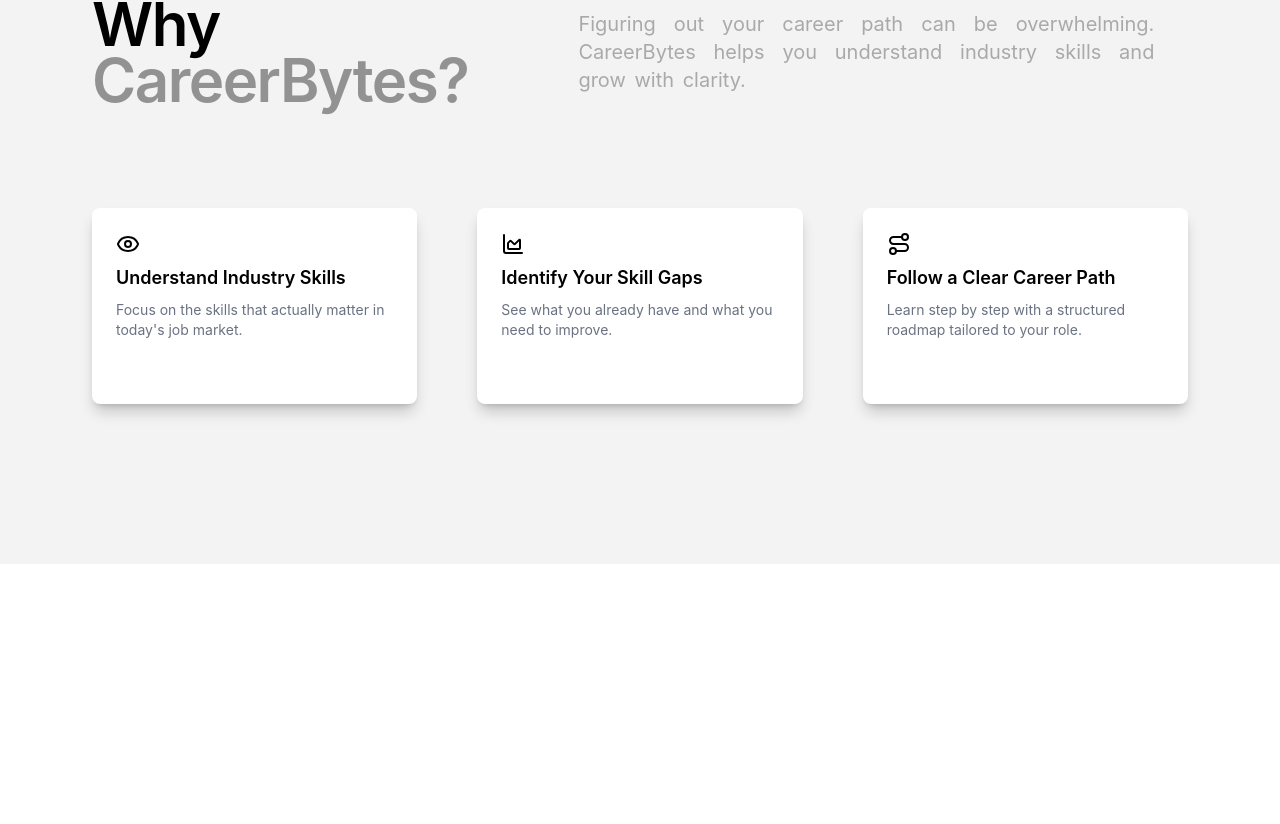
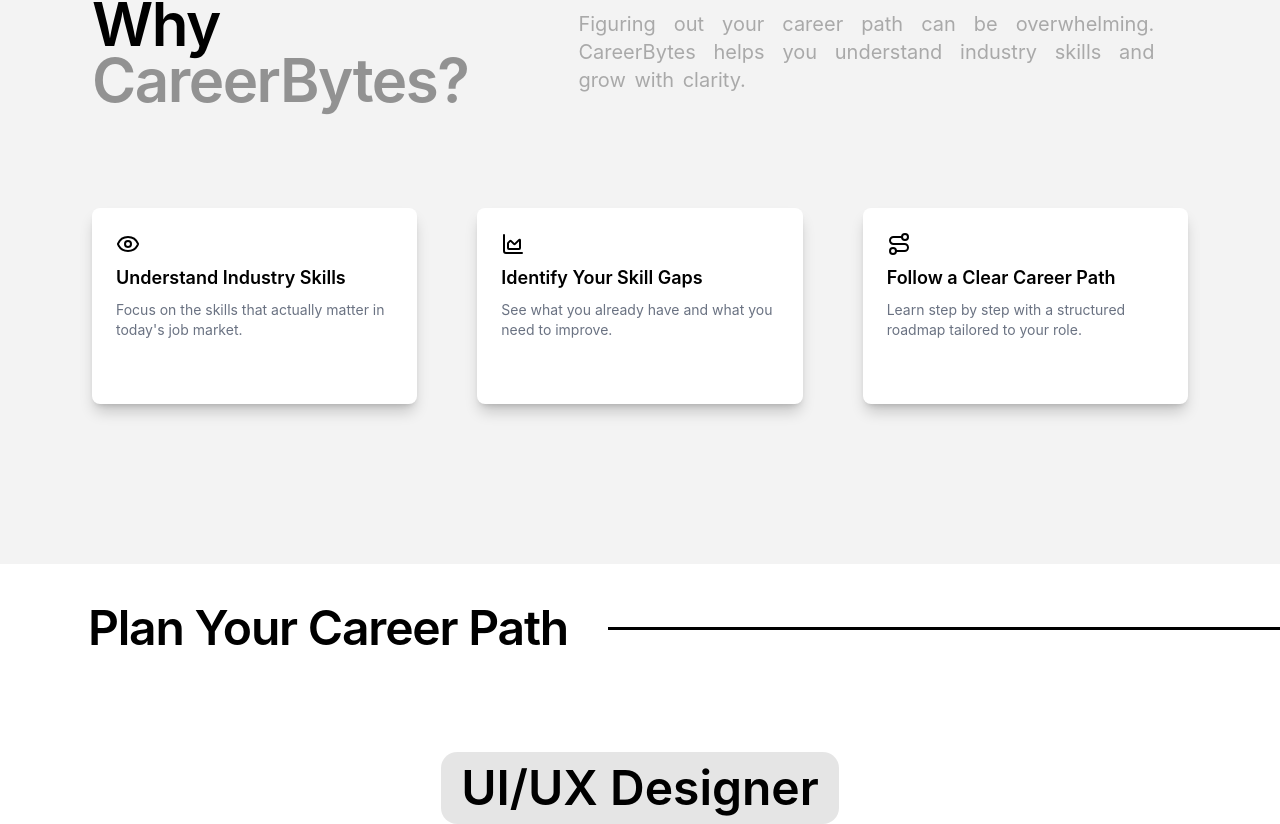
Before and after one commit to Ampasan/Frontend_CareerBytes, a React (Vite) app: page / in a window 1280 px wide. Shown: the part 770-1594 px from the top of the page. Before the commit the page ends 1334 px from the top, so only its background shows below. Built offline with nearby package versions, Linux system fonts and the light colour scheme.

Commit message:
Add Roadmap

```diff
--- /dev/null
+++ b/src/features/landing/components/RoadmapSection.jsx
@@ -0,0 +1,17 @@
+function RoadmapSection() {
+    return(
+        <section className="justify-center items-center">
+                <div className="pl-22 pt-10 flex justify-center items-center gap-10">
+                    <h2 className="text-5xl font-semibold tracking-tight">Plan Your Career Path</h2>
+                    <div className="flex-1 h-[3px] bg-black"></div>
+                </div>
+                <div>
+                    <div className="flex justify-center items-center mt-25">
+                        <h2 className="bg-black/10 font-semibold text-5xl p-3 px-5 rounded-2xl">UI/UX Designer</h2>
+                    </div>
+                </div>
+        </section>
+    )
+}
+
+export default RoadmapSection;
--- a/src/pages/LandingPage.jsx
+++ b/src/pages/LandingPage.jsx
@@ -1,6 +1,7 @@
 import Navbar from "../components/layout/Navbar"
 import HeroSection from "../features/landing/components/HeroSection"
 import AboutSection from "../features/landing/components/AboutSection"
+import RoadmapSection from "../features/landing/components/RoadmapSection"
 
 function LandingPage() {
     return(
@@ -8,6 +9,7 @@
         <Navbar />
         <HeroSection />
         <AboutSection />
+        <RoadmapSection />
         </>
 
     )
```
